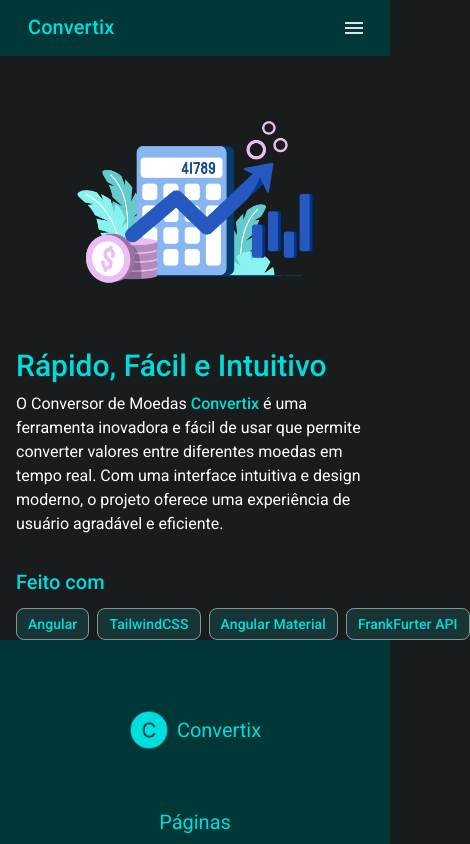
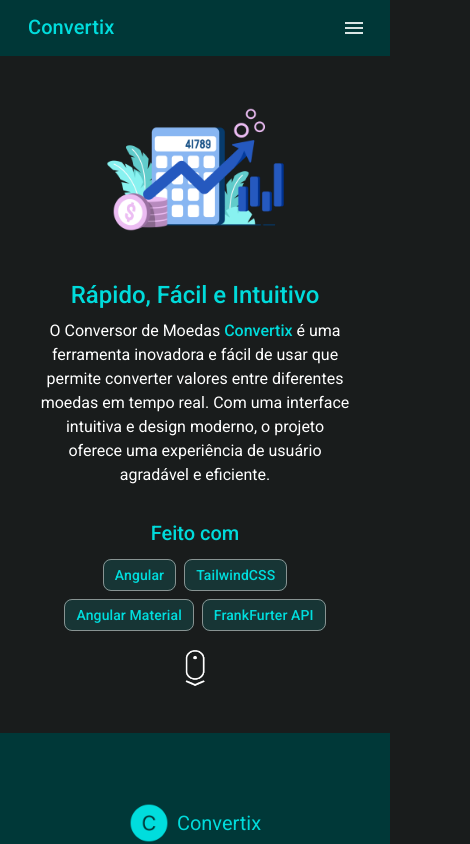
Before and after one commit to VictorJGB/convertix, an Angular app: page / in a window 390 px wide. Shown: the top 844 px of the page, 470 px wide, since content can reach past the window. Built offline with nearby package versions, Linux system fonts and the light colour scheme.

Commit message:
style: responsive design home component

```diff
--- a/src/app/pages/home-page/home-page.component.html
+++ b/src/app/pages/home-page/home-page.component.html
@@ -1,19 +1,25 @@
 <div
-  class="grid grid-cols-1 col-span-1 grid-rows-2 row-span-1 md:grid-cols-2 md:grid-rows-1"
+  class="grid grid-cols-1 col-span-1 gap-3 grid-rows-[1fr_auto] row-span-1 py-4 lg:grid-cols-2 lg:grid-rows-[1fr_auto]"
 >
   <!-- image -->
-  <div class="grid place-items-center">
-    <img class="w-2/3" src="/assets/home/financial.png" alt="Financeiro" />
+  <div
+    class="grid col-span-1 row-start-1 lg:col-start-1 lg:row-start-1 place-items-center"
+  >
+    <img
+      class="w-1/2 lg:w-2/3"
+      src="/assets/home/financial.png"
+      alt="Financeiro"
+    />
   </div>
 
   <!-- info -->
   <div
-    class="flex flex-col items-start justify-center min-w-full gap-2 px-4 md:px-20"
+    class="flex flex-col items-center justify-center min-w-full col-span-1 row-start-2 gap-2 px-10 lg:row-start-1 lg:col-start-2 lg:items-start lg:px-20"
   >
-    <h1 class="text-3xl font-medium text-primary-80">
+    <h1 class="text-2xl font-medium lg:text-3xl text-primary-80">
       Rápido, Fácil e Intuitivo
     </h1>
-    <p>
+    <p class="text-center lg:text-start">
       O Conversor de Moedas
       <span class="font-medium text-primary-80">Convertix</span> é uma
       ferramenta inovadora e fácil de usar que permite converter valores entre
@@ -21,14 +27,32 @@
       moderno, o projeto oferece uma experiência de usuário agradável e
       eficiente.
     </p>
-    <div class="grid gap-3 mt-6 place-items-start place-content-center">
+    <div
+      class="grid gap-3 mt-6 place-items-center place-content-center lg:place-items-start"
+    >
       <h1 class="text-xl font-medium text-primary-80">Feito com</h1>
-      <div class="flex items-start justify-center gap-2">
-        <mat-chip matTooltip="Saiba Mais">Angular</mat-chip>
-        <mat-chip matTooltip="Saiba Mais">TailwindCSS</mat-chip>
-        <mat-chip matTooltip="Saiba Mais">Angular Material</mat-chip>
-        <mat-chip matTooltip="Saiba Mais">FrankFurter API</mat-chip>
+      <div class="flex flex-wrap items-start justify-center gap-2">
+        <a href="https://angular.dev/" target="_blank">
+          <mat-chip matTooltip="Clique e saiba Mais">Angular</mat-chip></a
+        >
+        <a href="https://tailwindcss.com/" target="_blank">
+          <mat-chip matTooltip="Clique e saiba Mais">TailwindCSS</mat-chip></a
+        >
+        <a href="https://material.angular.io/" target="_blank">
+          <mat-chip matTooltip="Clique e saiba Mais">Angular Material</mat-chip>
+        </a>
+        <a href="https://www.frankfurter.app/" target="_blank">
+          <mat-chip matTooltip="Clique e saiba Mais">FrankFurter API</mat-chip>
+        </a>
       </div>
     </div>
   </div>
+
+  <div class="grid col-span-1 row-span-1 lg:col-span-2 place-items-center">
+    <img
+      class="w-14 lg:w-16"
+      src="/assets/home/mouse-scroll-down.gif"
+      alt="scroll down gif"
+    />
+  </div>
 </div>
--- a/src/styles.scss
+++ b/src/styles.scss
@@ -49,6 +49,7 @@
     )};
 
   // chip toolbar
+  mat-chip {
     --mdc-chip-elevated-container-color: #{mat.get-theme-color(
         $theme,
         secondary,
@@ -57,3 +58,4 @@
 
     --mdc-chip-label-text-color: #{mat.get-theme-color($theme, primary, 80)};
   }
+}
```
Also changed, not shown: public/assets/home/mouse-scroll-down.gif (added). Lines whose indentation alone changed are shown as unchanged.
